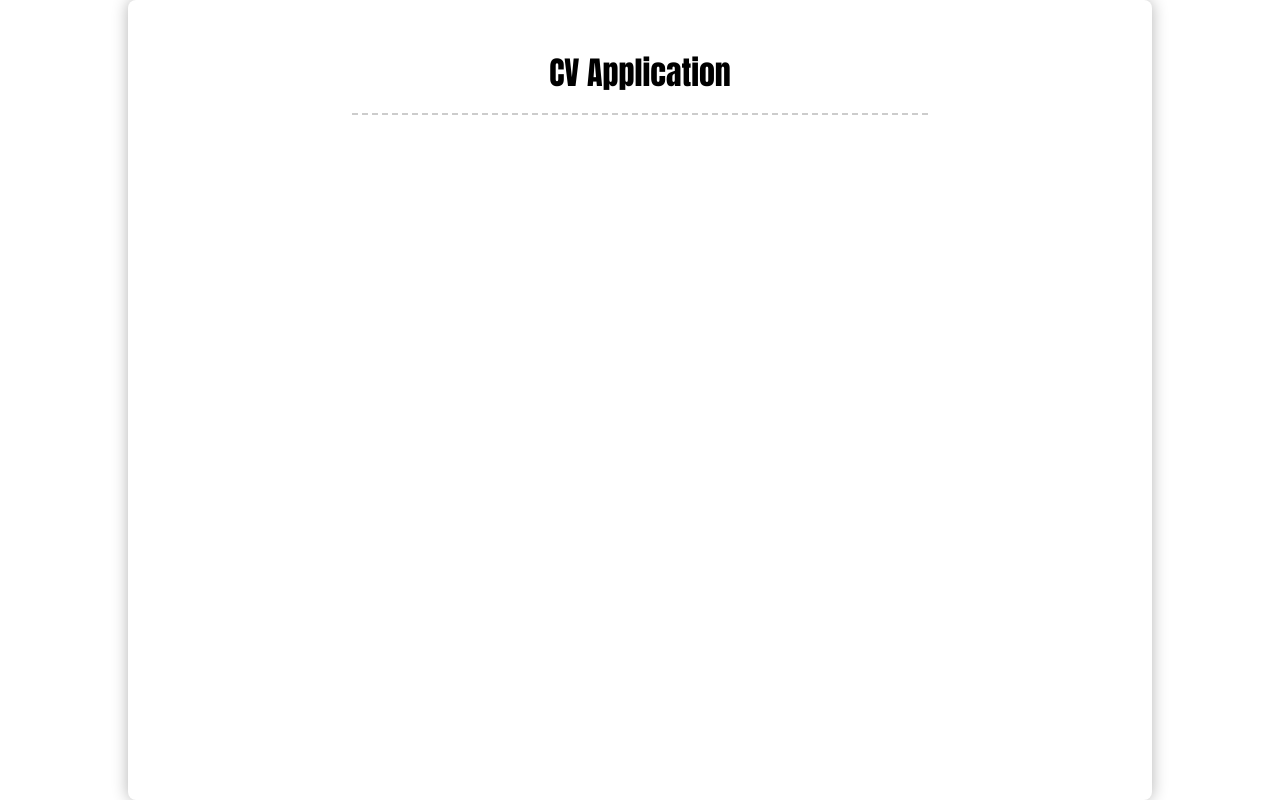
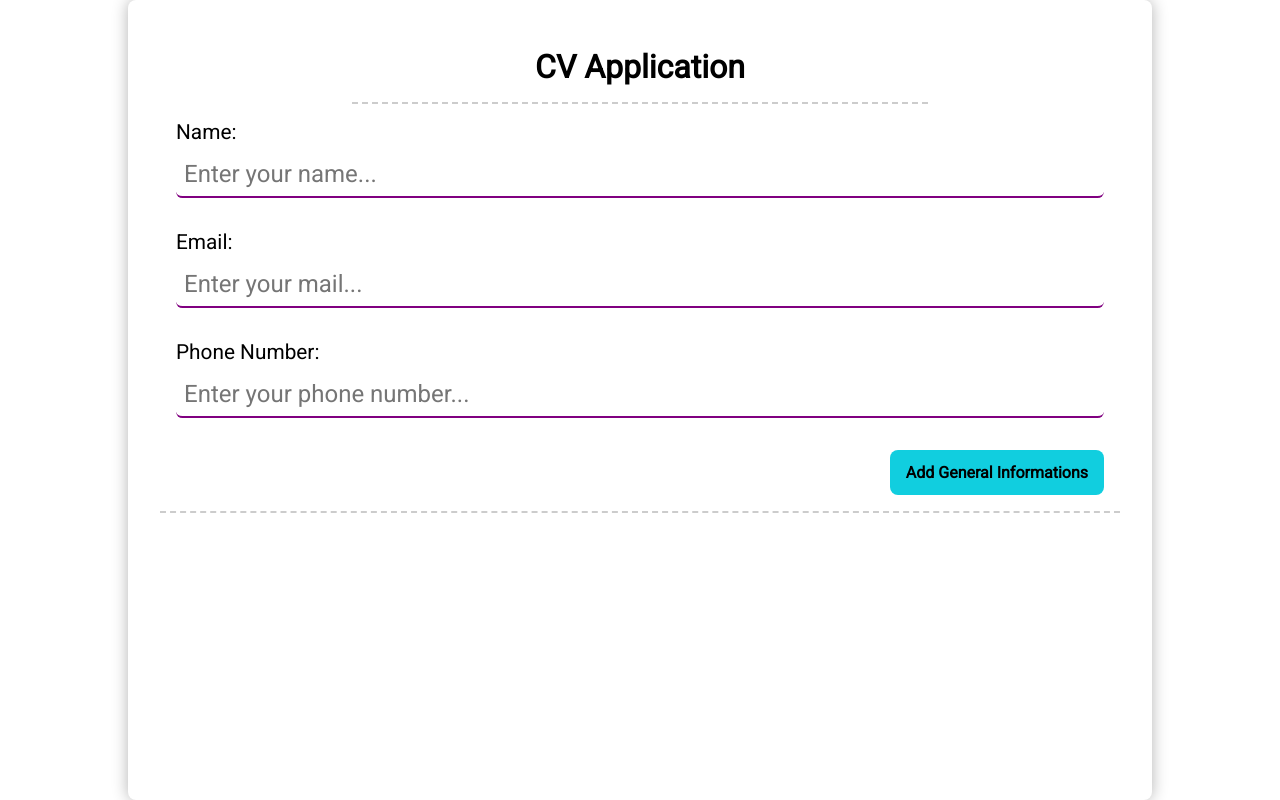
Before and after one commit to AliAdamH/cv-project, a React app: page / in a window 1280 px wide. Built offline with nearby package versions, Linux system fonts and the light colour scheme.

Commit message:
Add General info component

```diff
--- a/src/components/App.js
+++ b/src/components/App.js
@@ -1,4 +1,5 @@
 import React, { Component } from 'react';
+import General from './General';
 
 export default class App extends Component {
   constructor(props) {
@@ -9,6 +10,7 @@ export default class App extends Component {
     return (
       <div className="container">
         <div className="container__title">CV Application</div>
+        <General />
       </div>
     );
   }
--- /dev/null
+++ b/src/components/General.js
@@ -0,0 +1,47 @@
+import React, { Component } from 'react';
+
+export default class General extends Component {
+  constructor(props) {
+    super(props);
+  }
+  render() {
+    return (
+      <section className="section">
+        <form className="form">
+          <div className="form__field">
+            <label htmlFor="name">Name: </label>
+            <input
+              type="text"
+              placeholder="Enter your name..."
+              id="name"
+            ></input>
+          </div>
+
+          <div className="form__field">
+            <label htmlFor="email">Email: </label>
+            <input
+              type="email"
+              placeholder="Enter your mail..."
+              id="email"
+            ></input>
+          </div>
+
+          <div className="form__field">
+            <label htmlFor="phone">Phone Number: </label>
+            <input
+              type="tel"
+              placeholder="Enter your phone number..."
+              id="phone"
+            ></input>
+          </div>
+
+          <div className="form__submit">
+            <button type="submit" className="form__button">
+              Add General Informations
+            </button>
+          </div>
+        </form>
+      </section>
+    );
+  }
+}
--- a/src/styles/style.css
+++ b/src/styles/style.css
@@ -1,12 +1,24 @@
+@import url('https://fonts.googleapis.com/css2?family=Roboto&display=swap');
+
 *,
 *::before,
 *::after {
     margin: 0;
     padding: 0;
     box-sizing: border-box;
-    font-family: Impact, sans-serif;
+    font-family: 'Roboto', Impact, sans-serif;
 }
 
+button {
+    background: none;
+    color: inherit;
+    border: none;
+    padding: 0;
+    font: inherit;
+    cursor: pointer;
+    outline: inherit;
+    display: block;
+}
 
 
 .container {
@@ -32,3 +44,55 @@
     border-bottom-color: rgba(0 0 0 / 0.2);
     padding: 1rem;
 }
+
+.section {
+    padding: 1rem;
+    border-bottom-style: dashed;
+    border-bottom-width: 2px;
+    border-bottom-color: rgba(0 0 0 / 0.2);
+}
+
+/*
+.section:not(:last-child) {
+  /* Put the border bottom here.
+}
+*/
+
+.form {
+    display: flex;
+    flex-direction: column;
+    width: 100%;
+    gap: 2rem;
+}
+
+.form__field {
+    display: flex;
+    flex-direction: column;
+    width: 100%;
+    gap: 0.5rem;
+}
+
+.form__field > label {
+    font-size: 1.3rem;
+}
+
+.form__field > input {
+    font-size: 1.5rem;
+    padding: 0.5rem;
+    border-radius: 0.4rem;
+    border: none;
+    border-bottom: 2px solid purple;
+}
+
+.form__button {
+    padding: 0.8rem 1rem;
+    background-color: hsl(185, 86%, 47%);
+    border-radius: 0.5rem;
+    margin-left: auto;
+    transition: opacity 0.3s ease-in-out;
+    font-weight: 600;
+}
+
+.form__button:hover {
+    opacity: 0.6;
+}
```
